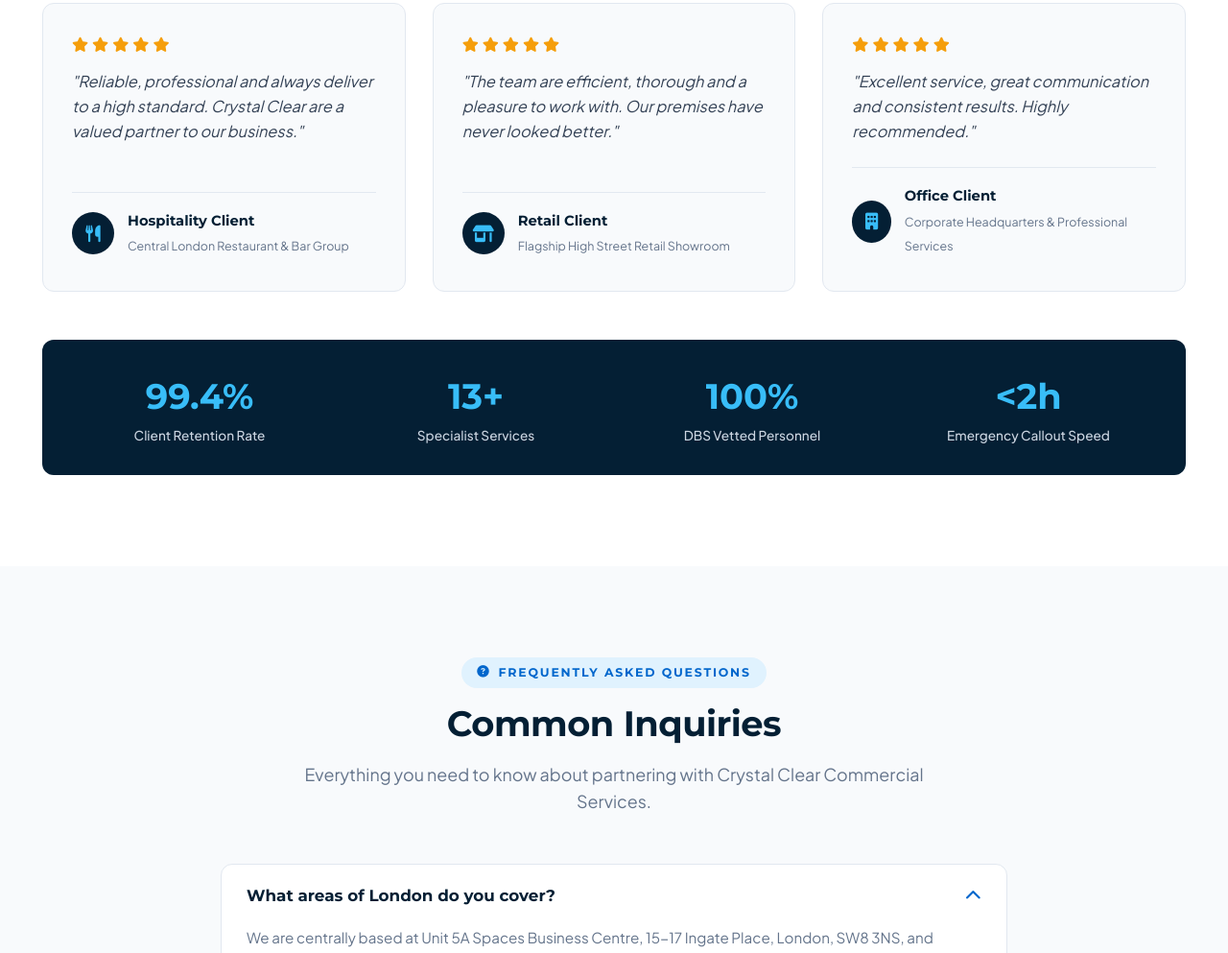
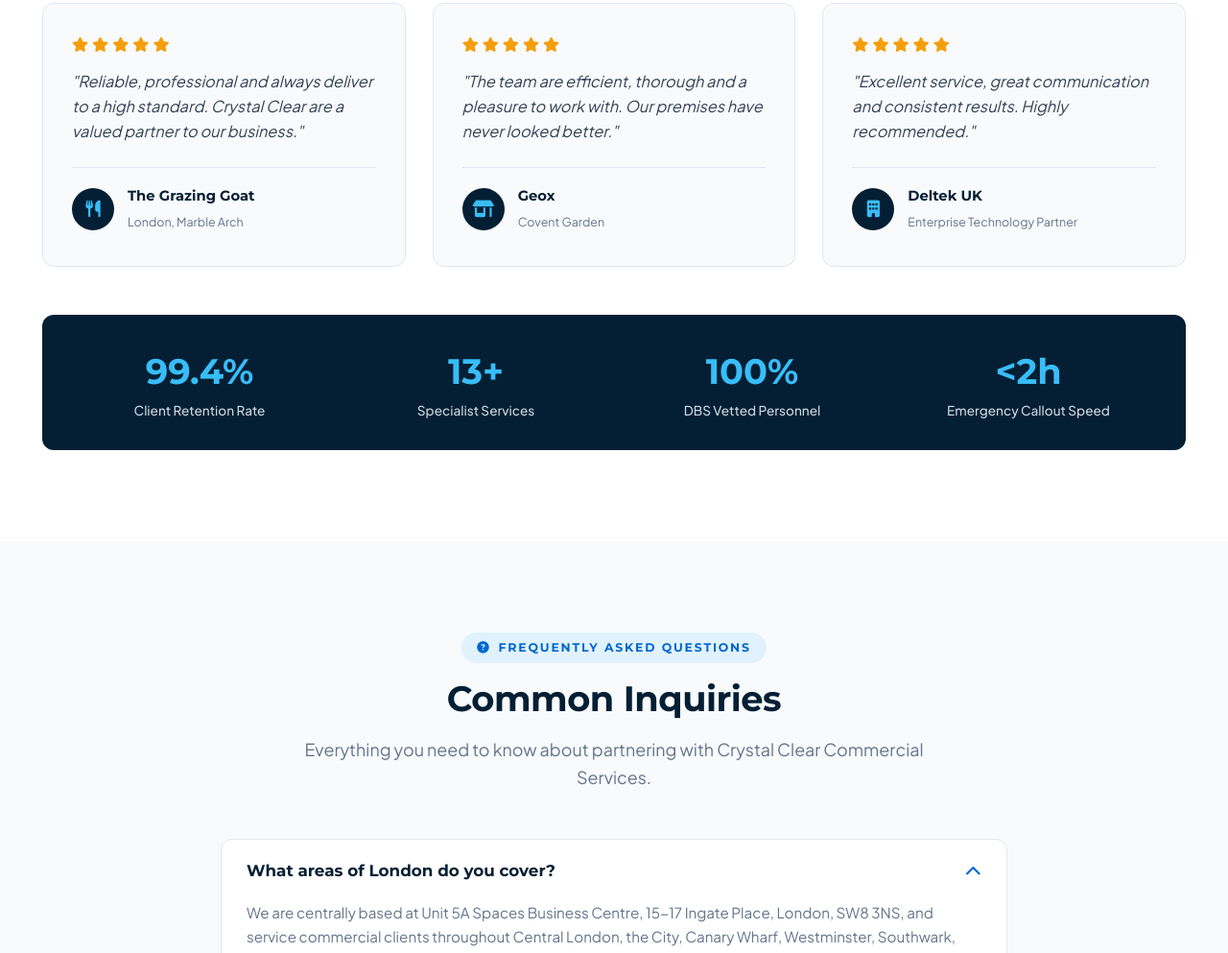
Before and after one commit to WariYah/crystal-clear-commercial, a plain HTML site: page index.html in a window 1280 px wide. Shown: the part 7803-8796 px from the top of the page at 96% size. Drawn offline with Linux system fonts and the light colour scheme.

Commit message:
Update client testimonials with verified brand names from official updated brochure

```diff
--- a/index.html
+++ b/index.html
@@ -709,8 +709,8 @@
             <div class="test-author">
               <div class="author-avatar"><i class="fa-solid fa-utensils"></i></div>
               <div>
-                <strong>Hospitality Client</strong>
-                <span>Central London Restaurant &amp; Bar Group</span>
+                <strong>The Grazing Goat</strong>
+                <span>London, Marble Arch</span>
               </div>
             </div>
           </div>
@@ -730,8 +730,8 @@
             <div class="test-author">
               <div class="author-avatar"><i class="fa-solid fa-shop"></i></div>
               <div>
-                <strong>Retail Client</strong>
-                <span>Flagship High Street Retail Showroom</span>
+                <strong>Geox</strong>
+                <span>Covent Garden</span>
               </div>
             </div>
           </div>
@@ -751,8 +751,8 @@
             <div class="test-author">
               <div class="author-avatar"><i class="fa-solid fa-building"></i></div>
               <div>
-                <strong>Office Client</strong>
-                <span>Corporate Headquarters &amp; Professional Services</span>
+                <strong>Deltek UK</strong>
+                <span>Enterprise Technology Partner</span>
               </div>
             </div>
           </div>
```
